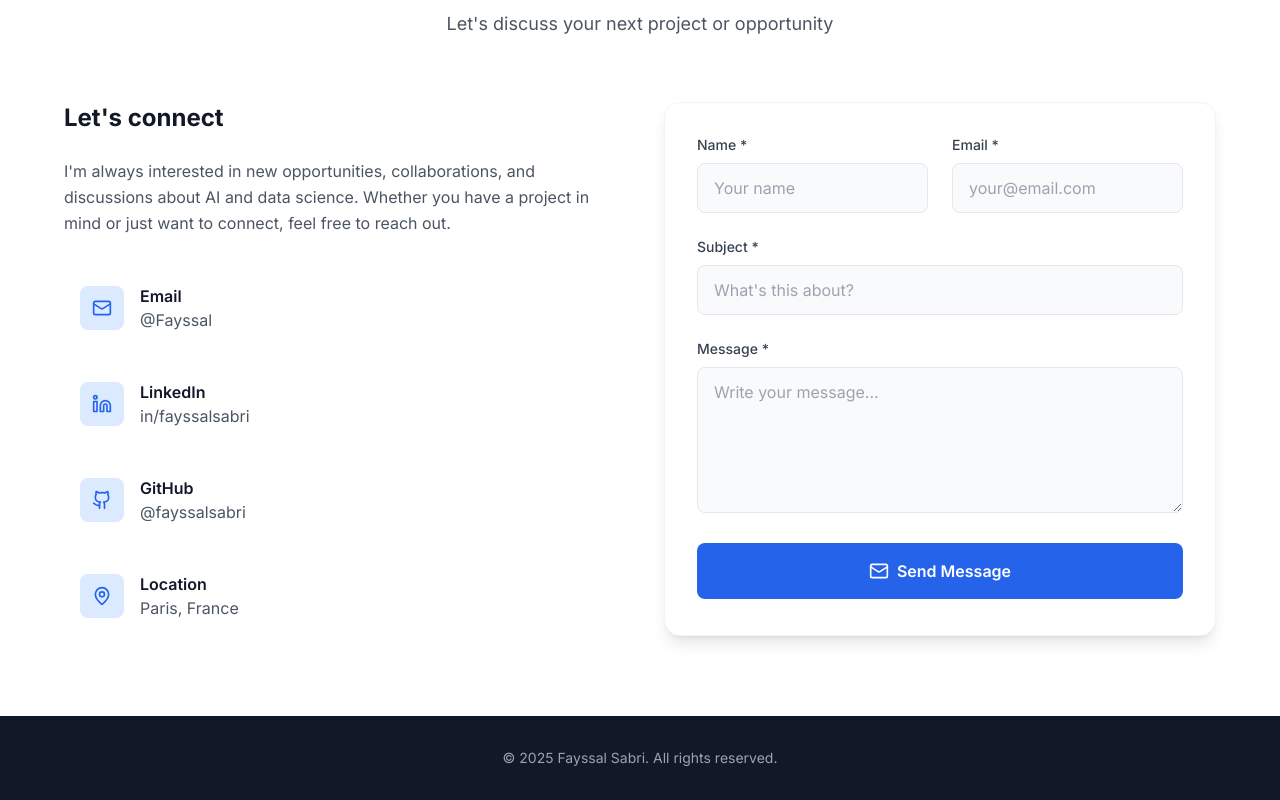
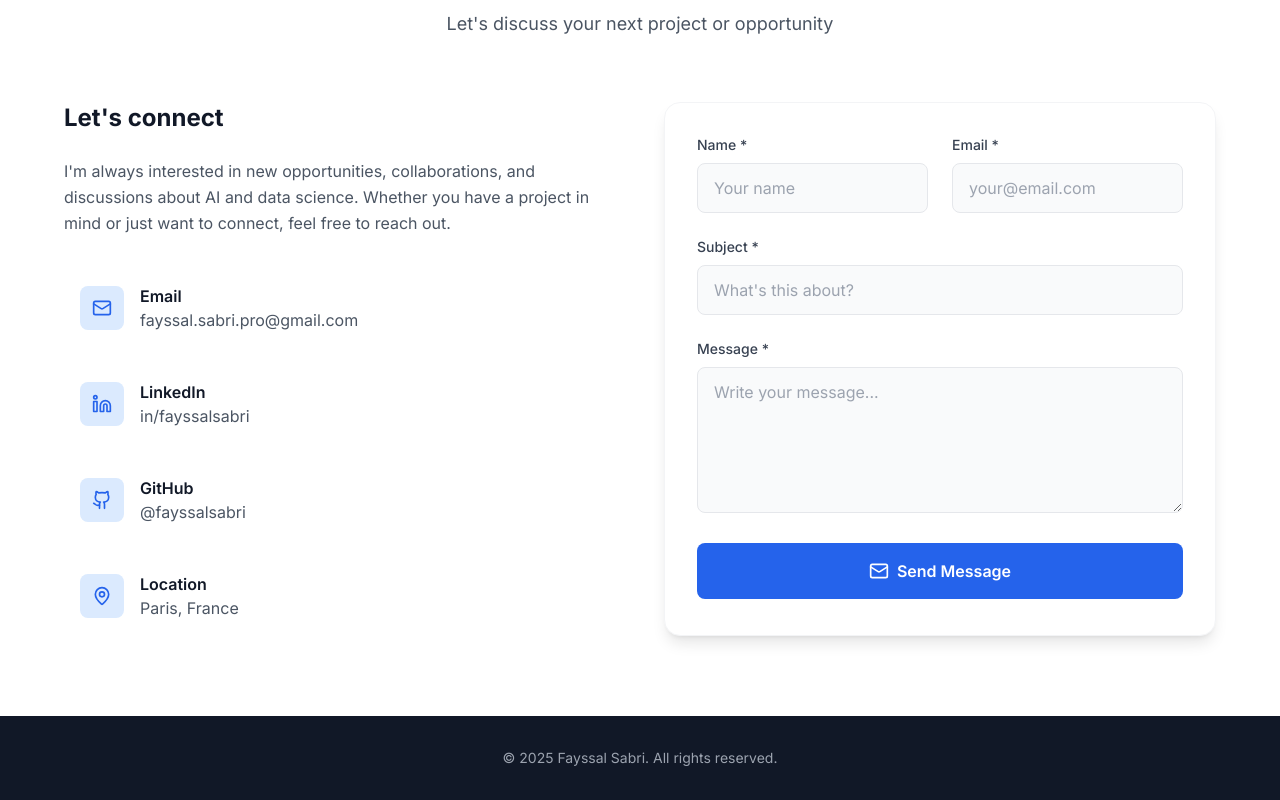
Before and after one commit to FayssalSabri/Portfolio, a Next.js app: page / in a window 1280 px wide. Shown: the part 6771-7571 px from the top of the page. Built offline with nearby package versions, Linux system fonts and the light colour scheme.

Commit message:
Optimised Version V7

```diff
--- a/app/components/Portfolio.jsx
+++ b/app/components/Portfolio.jsx
@@ -1113,7 +1113,7 @@ const CertificationsSection = () => {
       title: "Advanced SQL",
       issuer: "365 Data Science",
       date: "2023",
-      image: "/images/certifications/ASQL-BsghoSsW.png",
+      image: "/images/certifications/advancedSQL.jpg",
       link: "https://learn.365datascience.com/certificates/CC-FF10CFFD9D/",
       skills: ["SQL", "Database", "Data Analysis"]
     },
@@ -1445,7 +1445,7 @@ const ContactSection = () => {
                 {
                   icon: Mail,
                   label: 'Email',
-                  value: '@Fayssal',
+                  value: 'fayssal.sabri.pro@gmail.com',
                   href: 'mailto:fayssal.sabri.pro@gmail.com'
                 },
                 {
```
